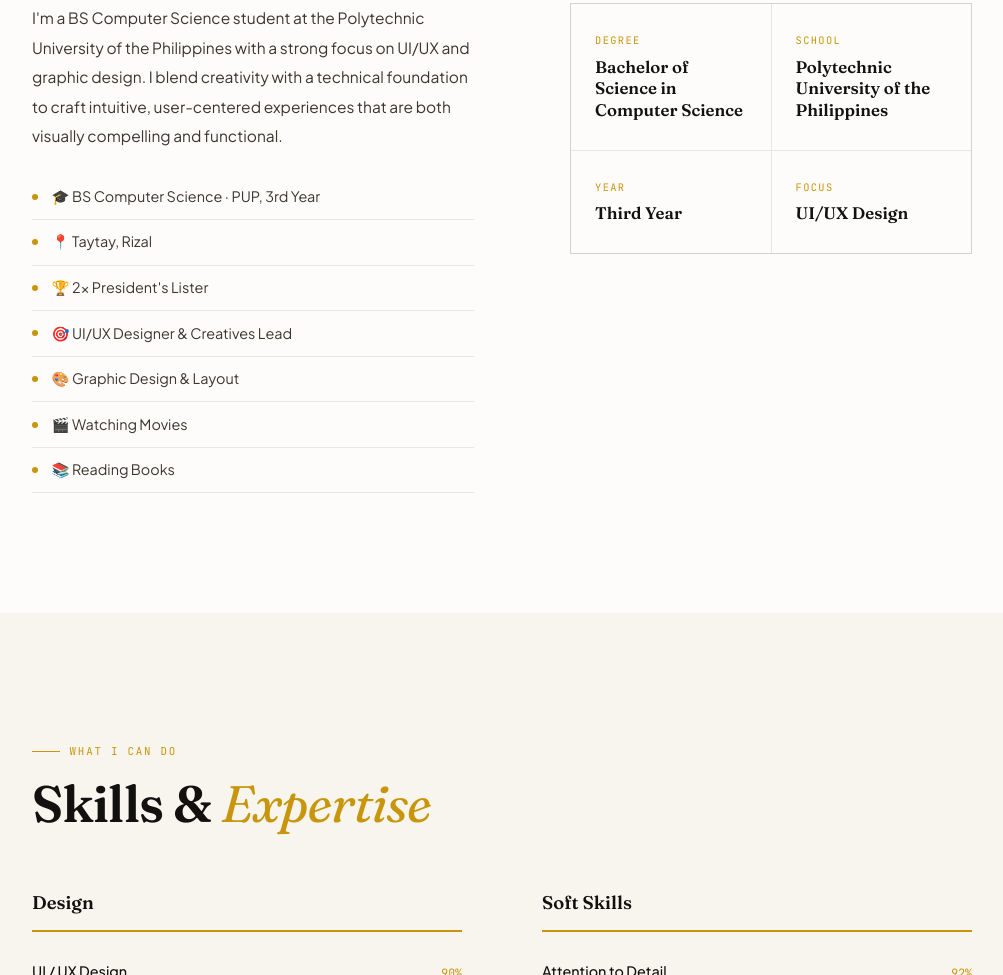
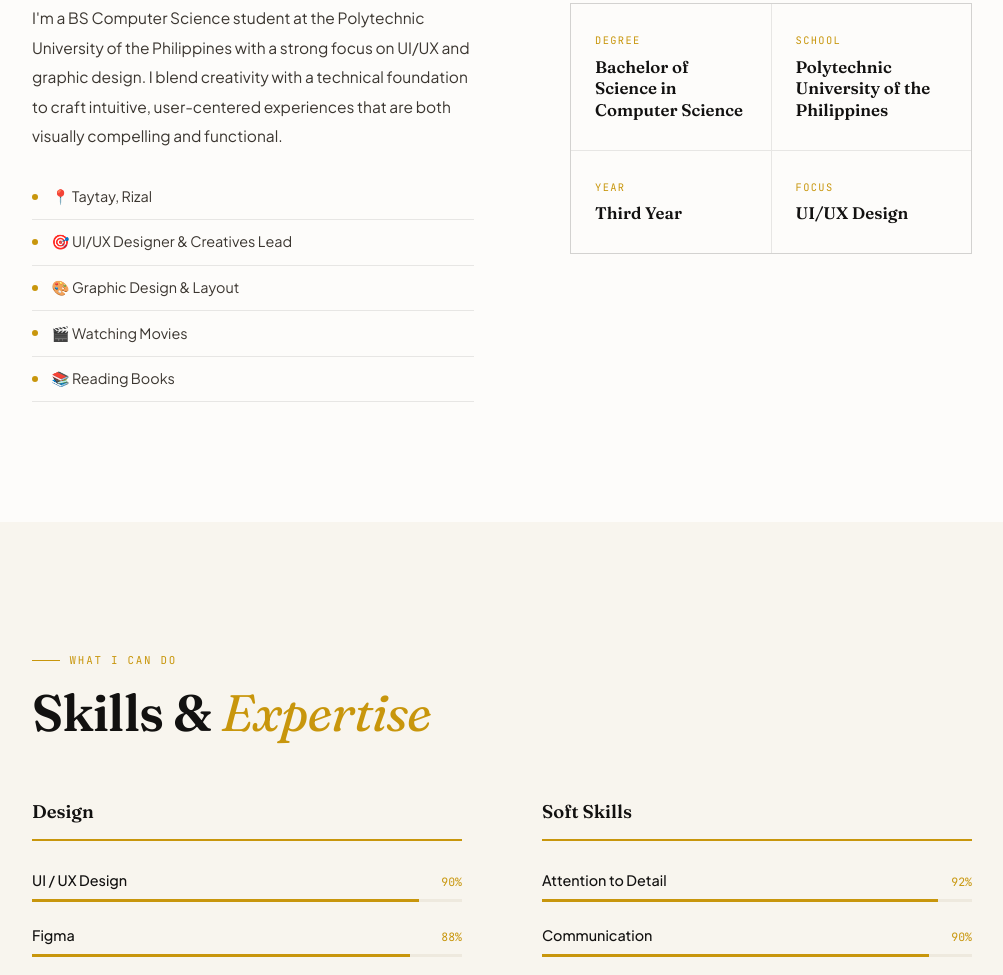
Before and after one commit to bondiee/portfolio, a plain HTML site: page index.html in a window 1280 px wide. Shown: the part 991-1966 px from the top of the page, without its empty margins (138-1141 px from the left). Drawn offline with Linux system fonts and the light colour scheme.

Commit message:
update list

```diff
--- a/index.html
+++ b/index.html
@@ -71,9 +71,7 @@
               I'm a BS Computer Science student at the Polytechnic University of the Philippines with a strong focus on UI/UX and graphic design. I blend creativity with a technical foundation to craft intuitive, user-centered experiences that are both visually compelling and functional.
             </p>
             <ul class="about-list reveal d3">
-              <li>🎓 BS Computer Science · PUP, 3rd Year</li>
               <li>📍 Taytay, Rizal</li>
-              <li>🏆 2× President's Lister</li>
               <li>🎯 UI/UX Designer & Creatives Lead</li>
               <li>🎨 Graphic Design & Layout</li>
               <li>🎬 Watching Movies</li>
```
